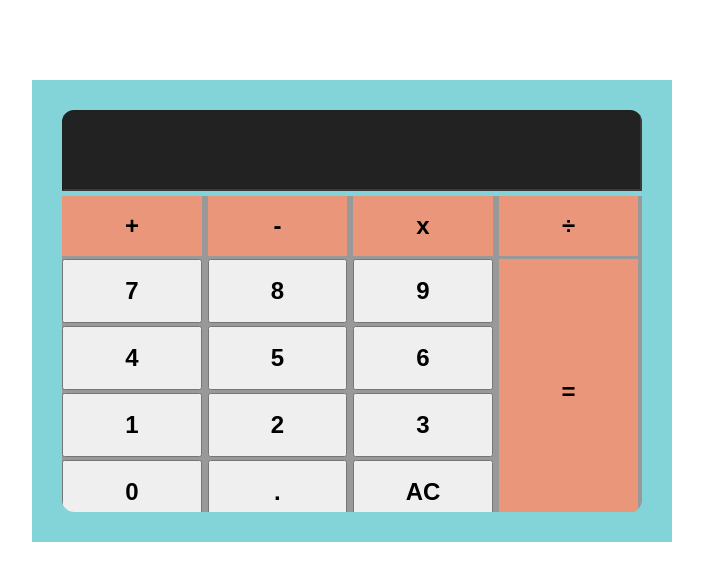
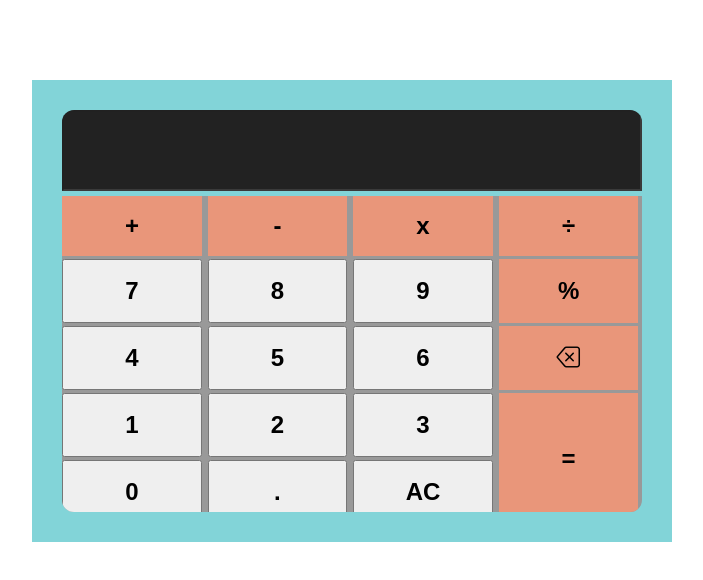
Before and after one commit to mirandaifeoma/calculator, a plain HTML site: page index.html in a window 1280 px wide. Shown: the whole page, without its empty margins (288-991 px from the left). Drawn offline with nearby package versions, Linux system fonts and the light colour scheme.

Commit message:
second commit

```diff
--- a/index.html
+++ b/index.html
@@ -4,6 +4,10 @@
     <meta charset="UTF-8" />
     <meta http-equiv="X-UA-Compatible" content="IE=edge" />
     <meta name="viewport" content="width=device-width, initial-scale=1.0" />
+    <link
+      rel="stylesheet"
+      href="https://cdn.jsdelivr.net/npm/bootstrap-icons@1.9.1/font/bootstrap-icons.css"
+    />
     <link rel="stylesheet" href="/style.css" />
     <title>Document</title>
   </head>
@@ -58,6 +62,13 @@
             <button name="nine" onclick="calculator.display.value += '9'">
               9
             </button>
+            <button
+              name="modulu"
+              class="operator"
+              onclick="calculator.display.value += '%'"
+            >
+              %
+            </button>
             <button name="four" onclick="calculator.display.value += '4'">
               4
             </button>
@@ -66,6 +77,13 @@
             </button>
             <button name="six" onclick="calculator.display.value += '6'">
               6
+            </button>
+            <button
+              class="operator"
+              name="slice"
+              onclick="calculator.display.value = display.value.slice(0, -1)"
+            >
+              <i class="bi bi-backspace"></i>
             </button>
             <button name="one" onclick="calculator.display.value += '1'">
               1
--- a/index.js
+++ b/index.js
@@ -1,4 +1,6 @@
 
  document.getElementById('form').addEventListener('click', (e) => {
    e.preventDefault();
- })
+ });
+
+ const deleteButton = document.querySelector('[data-delete]')
--- a/style.css
+++ b/style.css
@@ -58,7 +58,7 @@
     background-color:darksalmon;
     border: none;
     grid-column: -2;
-    grid-row: 2 / span 4;
+    grid-row: 4 / span 2;
 }
 
 @media (max-width:600px) {
```
